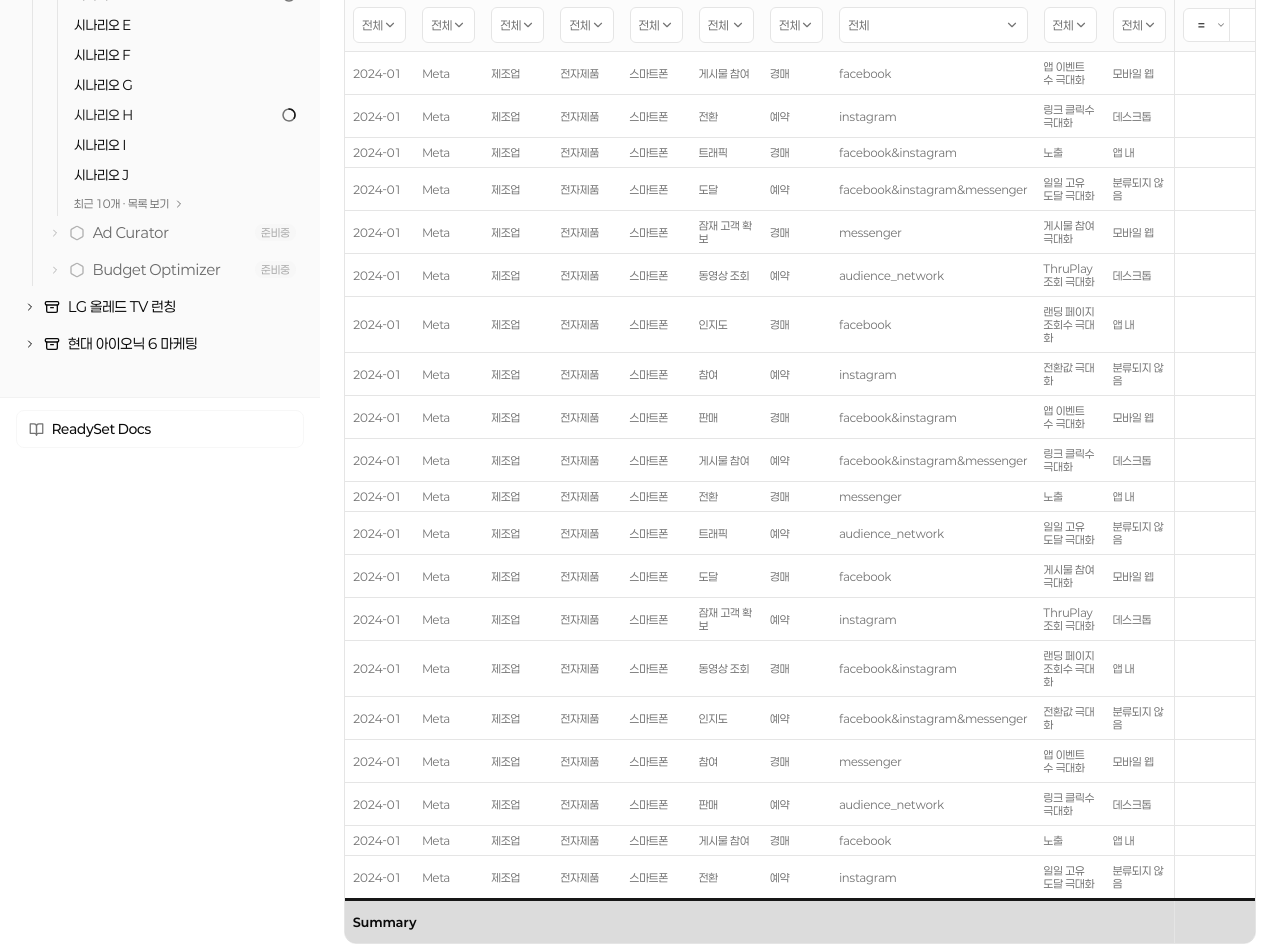
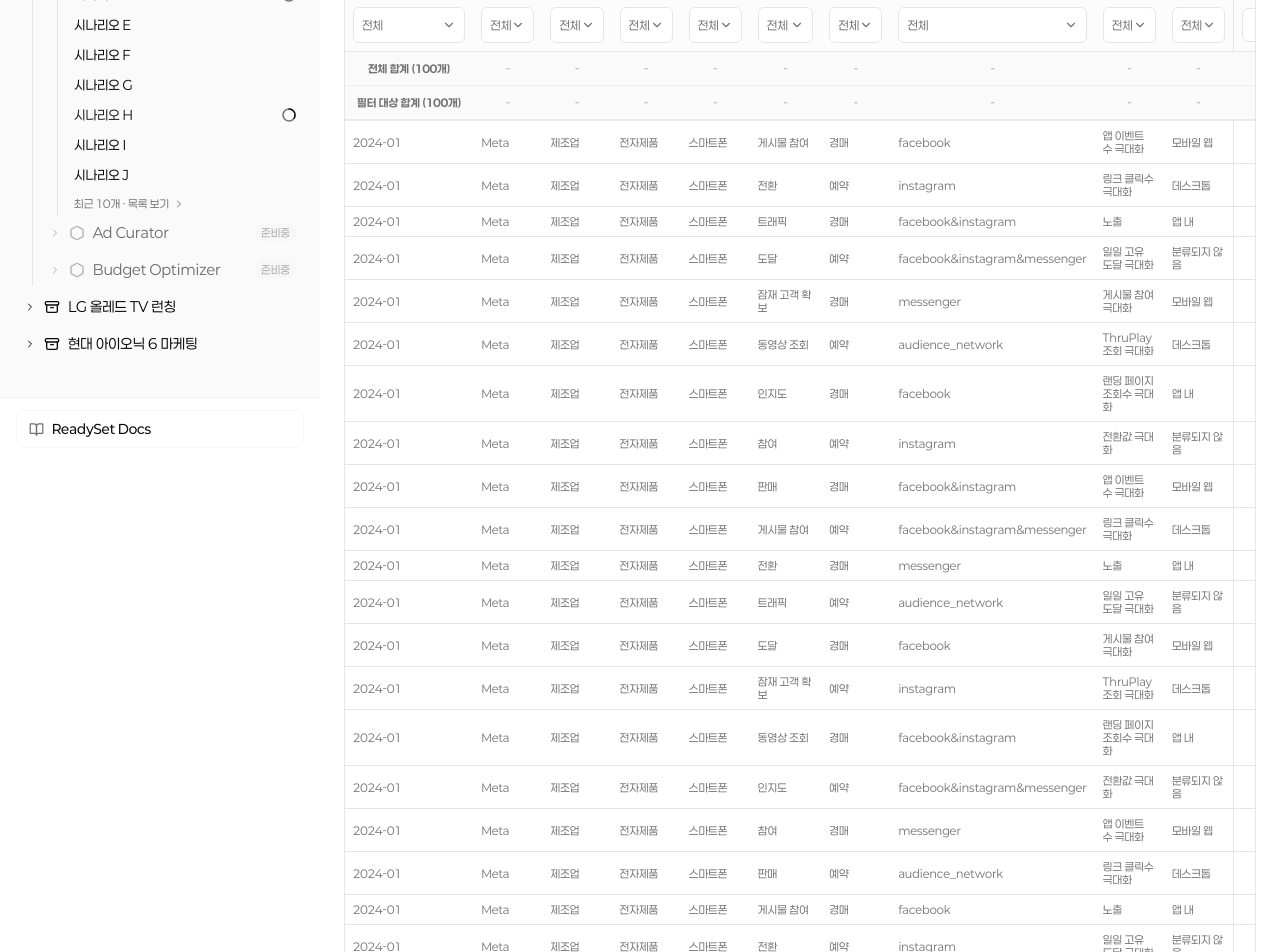
Before and after one commit to taetaej/ReadySet, a React (Vite) app: page /datashot/1 in a window 1280 px wide. Shown: the part 340-1292 px from the top of the page. Built offline with nearby package versions, Linux system fonts and the light colour scheme.

Commit message:
feat: 데이터셋 상세 테이블 집계행 상단 이동 및 전체/필터 합계 2행 추가

```diff
--- a/src/components/datashot/DatasetDetail.tsx
+++ b/src/components/datashot/DatasetDetail.tsx
@@ -1336,6 +1336,109 @@ export function DatasetDetail({ datasetData: propDatasetData }: DatasetDetailPro
                     {renderMetricFilter('vtr')}
                   </tr>
                 </thead>
+                {/* 집계 행 - 상단 */}
+                <tbody>
+                  {(() => {
+                    // 메타 컬럼 수 (첫번째 라벨 제외한 나머지 대시 컬럼)
+                    const dashColCount = 4 + adProductColumns.length + (configData.targetingCategory ? 1 : 0)
+
+                    // 필터 대상 합계
+                    const fData = filteredData
+                    const fCost = fData.reduce((sum: number, r: any) => sum + (r.cost || 0), 0)
+                    const fImpressions = fData.reduce((sum: number, r: any) => sum + (r.impressions || 0), 0)
+                    const fClicks = fData.reduce((sum: number, r: any) => sum + (r.clicks || 0), 0)
+                    const fCpc = fClicks > 0 ? fCost / fClicks : 0
+                    const fCpm = fImpressions > 0 ? (fCost / fImpressions) * 1000 : 0
+                    const fCtr = fImpressions > 0 ? (fClicks / fImpressions) * 100 : 0
+                    const fVtrViews = fData.reduce((sum: number, r: any) => sum + ((r.vtr ?? 0) / 100 * (r.impressions || 0)), 0)
+                    const fVtr = fImpressions > 0 ? (fVtrViews / fImpressions) * 100 : 0
+
+                    // 전체 합계
+                    const aData = sampleData
+                    const aCost = aData.reduce((sum: number, r: any) => sum + (r.cost || 0), 0)
+                    const aImpressions = aData.reduce((sum: number, r: any) => sum + (r.impressions || 0), 0)
+                    const aClicks = aData.reduce((sum: number, r: any) => sum + (r.clicks || 0), 0)
+                    const aCpc = aClicks > 0 ? aCost / aClicks : 0
+                    const aCpm = aImpressions > 0 ? (aCost / aImpressions) * 1000 : 0
+                    const aCtr = aImpressions > 0 ? (aClicks / aImpressions) * 100 : 0
+                    const aVtrViews = aData.reduce((sum: number, r: any) => sum + ((r.vtr ?? 0) / 100 * (r.impressions || 0)), 0)
+                    const aVtr = aImpressions > 0 ? (aVtrViews / aImpressions) * 100 : 0
+
+                    const summaryRowStyle = {
+                      backgroundColor: 'hsl(var(--muted) / 0.5)',
+                      borderBottom: '1px solid hsl(var(--border) / 0.6)',
+                      fontWeight: '600' as const,
+                      fontSize: '11px'
+                    }
+                    const labelStyle = { padding: '10px 12px', textAlign: 'center' as const, color: 'hsl(var(--muted-foreground))', whiteSpace: 'nowrap' as const }
+                    const dashStyle = { padding: '10px 8px', textAlign: 'center' as const, color: 'hsl(var(--muted-foreground) / 0.4)', fontSize: '11px' }
+                    const valStyle = { padding: '10px 8px', textAlign: 'right' as const, color: 'hsl(var(--foreground) / 0.9)' }
+                    const unitSpan = { fontSize: '10px', opacity: 0.5, marginLeft: '3px', fontWeight: '400' as const }
+                    const pctSpan = { fontSize: '10px', opacity: 0.5, marginLeft: '2px', fontWeight: '400' as const }
+
+                    const renderDashes = (count: number) =>
+                      Array.from({ length: count }, (_, i) => (
+                        <td key={`dash-${i}`} style={dashStyle}>-</td>
+                      ))
+
+                    return (
+                      <>
+                        {/* 전체 합계 */}
+                        <tr style={summaryRowStyle}>
+                          <td style={labelStyle}>전체 합계 ({aData.length}개)</td>
+                          {renderDashes(dashColCount)}
+                          <td style={valStyle}>
+                            {aCost.toLocaleString()}<span style={unitSpan}>원</span>
+                          </td>
+                          <td style={valStyle}>
+                            {aImpressions.toLocaleString()}<span style={unitSpan}>회</span>
+                          </td>
+                          <td style={valStyle}>
+                            {aClicks.toLocaleString()}<span style={unitSpan}>회</span>
+                          </td>
+                          <td style={valStyle}>
+                            {Math.round(aCpc).toLocaleString()}<span style={unitSpan}>원</span>
+                          </td>
+                          <td style={valStyle}>
+                            {Math.round(aCpm).toLocaleString()}<span style={unitSpan}>원</span>
+                          </td>
+                          <td style={valStyle}>
+                            {aCtr.toFixed(2)}<span style={pctSpan}>%</span>
+                          </td>
+                          <td style={valStyle}>
+                            {aVtr.toFixed(1)}<span style={pctSpan}>%</span>
+                          </td>
+                        </tr>
+                        {/* 필터 대상 합계 */}
+                        <tr style={{ ...summaryRowStyle, borderBottom: '2px solid hsl(var(--border) / 0.8)' }}>
+                          <td style={labelStyle}>필터 대상 합계 ({fData.length}개)</td>
+                          {renderDashes(dashColCount)}
+                          <td style={valStyle}>
+                            {fCost.toLocaleString()}<span style={unitSpan}>원</span>
+                          </td>
+                          <td style={valStyle}>
+                            {fImpressions.toLocaleString()}<span style={unitSpan}>회</span>
+                          </td>
+                          <td style={valStyle}>
+                            {fClicks.toLocaleString()}<span style={unitSpan}>회</span>
+                          </td>
+                          <td style={valStyle}>
+                            {Math.round(fCpc).toLocaleString()}<span style={unitSpan}>원</span>
+                          </td>
+                          <td style={valStyle}>
+                            {Math.round(fCpm).toLocaleString()}<span style={unitSpan}>원</span>
+                          </td>
+                          <td style={valStyle}>
+                            {fCtr.toFixed(2)}<span style={pctSpan}>%</span>
+                          </td>
+                          <td style={valStyle}>
+                            {fVtr.toFixed(1)}<span style={pctSpan}>%</span>
+                          </td>
+                        </tr>
+                      </>
+                    )
+                  })()}
+                </tbody>
                 <tbody>
                   {currentPageData.map((row, index) => (
                     <tr
@@ -1387,67 +1490,6 @@ export function DatasetDetail({ datasetData: propDatasetData }: DatasetDetailPro
                     </tr>
                   ))}
                 </tbody>
-                <tfoot>
-                  {(() => {
-                    // 필터링된 전체 데이터 기준 집계
-                    const data = filteredData
-                    const totalCost = data.reduce((sum: number, r: any) => sum + (r.cost || 0), 0)
-                    const totalImpressions = data.reduce((sum: number, r: any) => sum + (r.impressions || 0), 0)
-                    const totalClicks = data.reduce((sum: number, r: any) => sum + (r.clicks || 0), 0)
-                    const weightedCpc = totalClicks > 0 ? totalCost / totalClicks : 0
-                    const weightedCpm = totalImpressions > 0 ? (totalCost / totalImpressions) * 1000 : 0
-                    const weightedCtr = totalImpressions > 0 ? (totalClicks / totalImpressions) * 100 : 0
-                    const totalVtrViews = data.reduce((sum: number, r: any) => sum + ((r.vtr ?? 0) / 100 * (r.impressions || 0)), 0)
-                    const weightedVtr = totalImpressions > 0 ? (totalVtrViews / totalImpressions) * 100 : 0
-
-                    // Meta 컬럼 수 계산 (period + media + 업종3 + 광고상품 + 타겟팅)
-                    const metaColCount = 5 + adProductColumns.length + (configData.targetingCategory ? 1 : 0)
-
-                    return (
-                      <tr style={{
-                        backgroundColor: 'hsl(var(--primary) / 0.15)',
-                        borderTop: '3px solid hsl(var(--primary))',
-                        fontWeight: '800',
-                        fontSize: '12px'
-                      }}>
-                        <td
-                          colSpan={metaColCount}
-                          style={{ padding: '14px 8px', letterSpacing: '0.02em' }}
-                        >
-                          Summary
-                        </td>
-                        <td style={{ padding: '14px 8px', textAlign: 'right', borderLeft: '1px solid hsl(var(--border))' }}>
-                          {totalCost.toLocaleString()}
-                          <span style={{ fontSize: '10px', opacity: 0.6, marginLeft: '4px', fontWeight: '400' }}>원</span>
-                        </td>
-                        <td style={{ padding: '14px 8px', textAlign: 'right' }}>
-                          {totalImpressions.toLocaleString()}
-                          <span style={{ fontSize: '10px', opacity: 0.6, marginLeft: '4px', fontWeight: '400' }}>회</span>
-                        </td>
-                        <td style={{ padding: '14px 8px', textAlign: 'right' }}>
-                          {totalClicks.toLocaleString()}
-                          <span style={{ fontSize: '10px', opacity: 0.6, marginLeft: '4px', fontWeight: '400' }}>회</span>
-                        </td>
-                        <td style={{ padding: '14px 8px', textAlign: 'right' }}>
-                          {Math.round(weightedCpc).toLocaleString()}
-                          <span style={{ fontSize: '10px', opacity: 0.6, marginLeft: '4px', fontWeight: '400' }}>원</span>
-                        </td>
-                        <td style={{ padding: '14px 8px', textAlign: 'right' }}>
-                          {Math.round(weightedCpm).toLocaleString()}
-                          <span style={{ fontSize: '10px', opacity: 0.6, marginLeft: '4px', fontWeight: '400' }}>원</span>
-                        </td>
-                        <td style={{ padding: '14px 8px', textAlign: 'right' }}>
-                          {weightedCtr.toFixed(2)}
-                          <span style={{ fontSize: '10px', opacity: 0.6, marginLeft: '2px', fontWeight: '400' }}>%</span>
-                        </td>
-                        <td style={{ padding: '14px 8px', textAlign: 'right' }}>
-                          {weightedVtr.toFixed(1)}
-                          <span style={{ fontSize: '10px', opacity: 0.6, marginLeft: '2px', fontWeight: '400' }}>%</span>
-                        </td>
-                      </tr>
-                    )
-                  })()}
-                </tfoot>
               </table>
             </div>
           </div>
```
